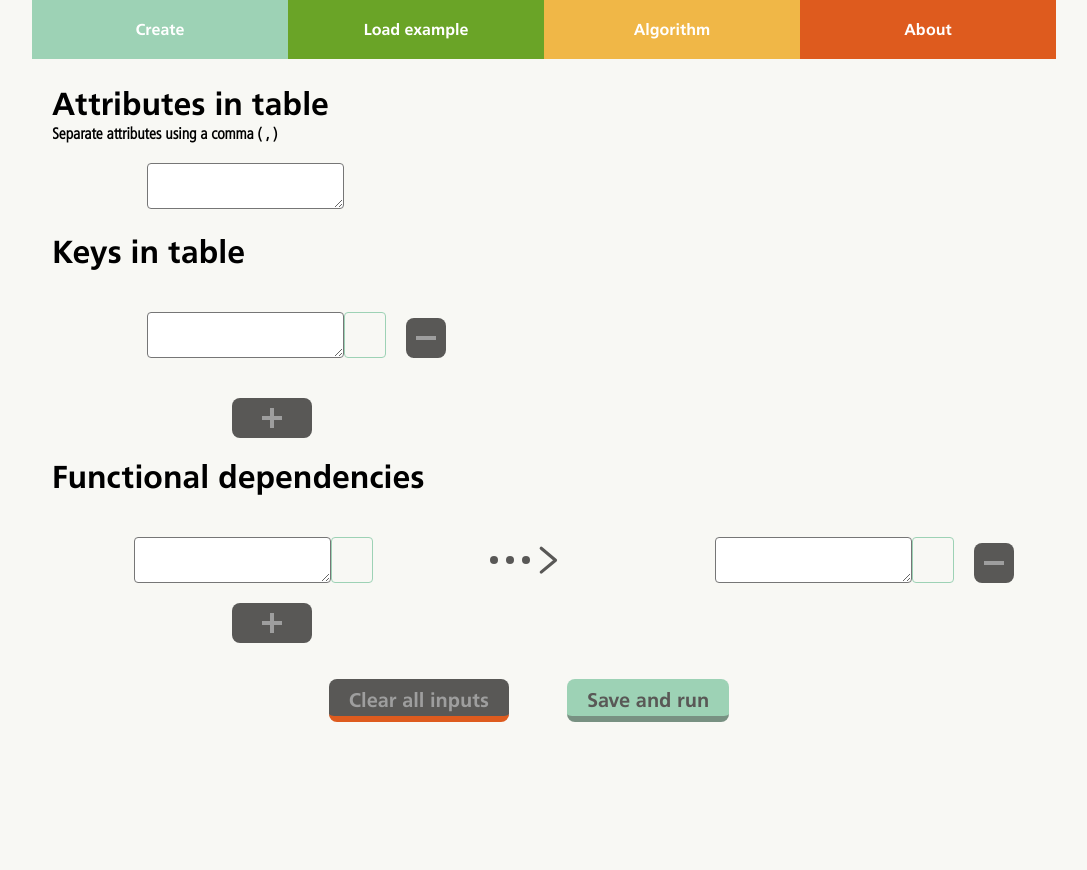
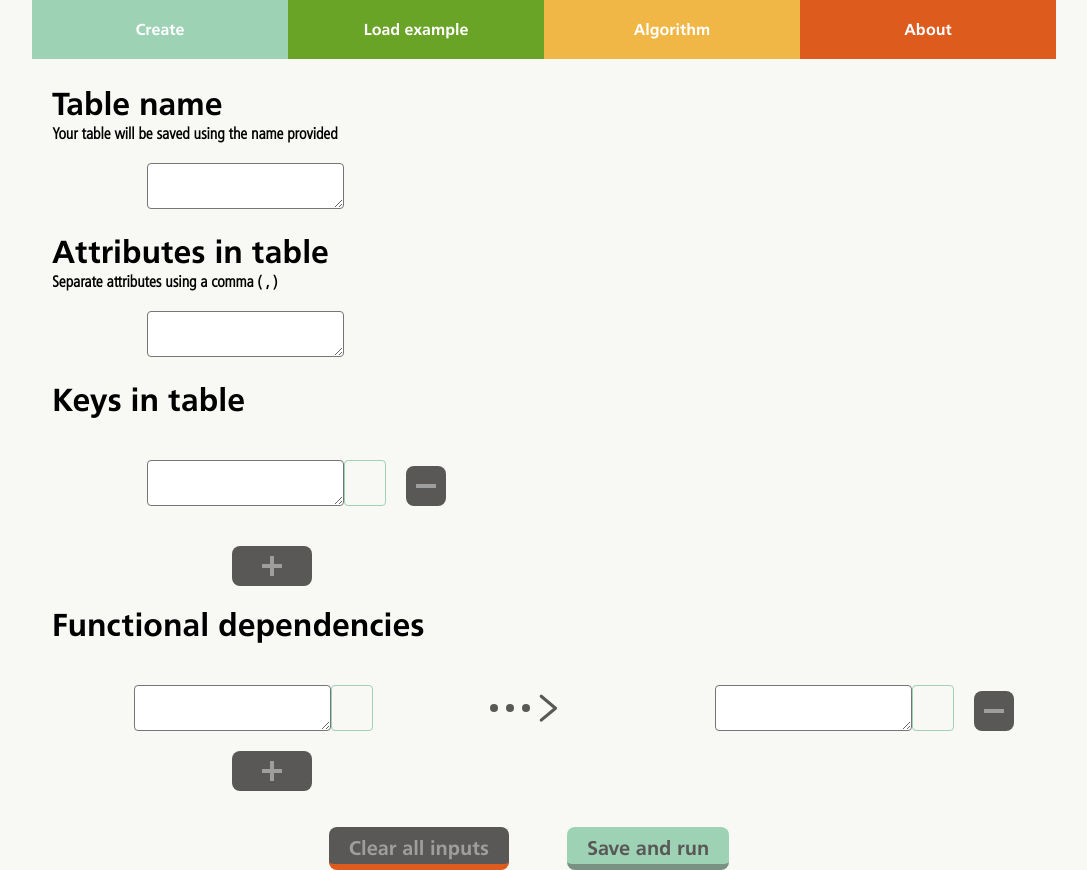
Before and after one commit to m-luketin/DB-Table-Normalisation-Tool, a React (Create React App) app in the folder Frontend/: page /create in a window 1280 px wide. Shown: the whole page, without its empty margins (96-1183 px from the left). Before the commit the page ends 800 px from the top, so only its background shows below. Built offline with nearby package versions, Linux system fonts and the light colour scheme; the HTML template or start-up script is replaced by a standard one.

Commit message:
Added table names

```diff
--- a/Frontend/src/App.css
+++ b/Frontend/src/App.css
@@ -79,7 +79,7 @@ a:hover{
   margin-top: 40px;
 }
 
-.Description {
+.InputFieldDescription {
   font-family: "frutiger_light_condensedLtcn";
   font-weight: bolder;
   margin-left: 20px;
@@ -119,11 +119,11 @@ a:hover{
   background-color: #de5b1e; /*red*/
 }
 
-.AttributesContent .AttributeInput {
+.InputFieldContent .FieldInput {
   margin-top: 20px;
 }
 
-.AttributeInput {
+.FieldInput {
   border-radius: 4px;
   margin-left: 115px;
 }
@@ -231,7 +231,7 @@ a:hover{
   justify-content: flex-end;
 }
 
-.FunctionalDependency .AttributeSelector:nth-of-type(1) .AttributeInput {
+.FunctionalDependency .AttributeSelector:nth-of-type(1) .FieldInput {
   margin-left: 0;
 }
 
--- a/Frontend/src/components/form/AttributeSelector.js
+++ b/Frontend/src/components/form/AttributeSelector.js
@@ -51,7 +51,7 @@ class AttributeSelector extends Component {
           <textarea
             data-tip
             data-for="SearchBar"
-            className="AttributeInput"
+            className="FieldInput"
             onChange={event => this.handleChange(event)}
             onKeyDown={event => this.handleKeyDown(event)}
             value={this.state.inputValue}
--- a/Frontend/src/components/form/Attributes.js
+++ /dev/null
@@ -1,18 +0,0 @@
-import React from "react";
-
-const Attributes = props => {
-  return (
-    <div className="AttributesContent">
-      <h1>Attributes in table</h1>
-      <div className="Description">Separate attributes using a comma ( , )</div>
-      <textarea
-        spellCheck="false"
-        className="AttributeInput"
-        onChange={props.handleChange}
-        value={props.attributes}
-      />
-    </div>
-  );
-};
-
-export default Attributes;
--- a/Frontend/src/components/form/Form.js
+++ b/Frontend/src/components/form/Form.js
@@ -1,5 +1,5 @@
 import React, { Component } from "react";
-import Attributes from "./Attributes";
+import InputField from "./InputField";
 import KeysDisplay from "./KeysDisplay";
 import DependenciesDisplay from "./DependenciesDisplay";
 import Navbar from "./../Navbar";
@@ -16,12 +16,17 @@ class Form extends Component {
   constructor(props) {
     super(props);
     this.state = {
+      tableName: this.props.tableName,
       attributes: this.props.attributes,
       keys: this.props.keys,
       dependenciesFrom: this.props.dependenciesFrom,
       dependenciesTo: this.props.dependenciesTo
     };
   }
+
+  handleNameChange = event => {
+    this.setState({ tableName: event.target.value });
+  };
 
   handleAttributesChange = event => {
     this.setState({ attributes: event.target.value });
@@ -182,9 +187,15 @@ class Form extends Component {
   postForm = () => {
     const formattedFormValues = formatFormValues(this.state);
     const attributes = this.state.attributes;
-    const { keys, dependenciesFrom, dependenciesTo } = formattedFormValues;
+    const {
+      tableName,
+      keys,
+      dependenciesFrom,
+      dependenciesTo
+    } = formattedFormValues;
 
     const formError = getFirstFormattedFormError({
+      tableName,
       attributes,
       keys,
       dependenciesFrom,
@@ -196,23 +207,23 @@ class Form extends Component {
       return;
     }
 
-    // const Dependencies = dependenciesFrom.map((dependencyFrom, index) => {
-    //   return {
-    //     PrimaryId: -1,
-    //     From: dependencyFrom,
-    //     To: dependenciesTo[index].toString()
-    //   };
-    // });
-    // const endpointCorrect = {
-    //   Name: "Test",
-    //   Attributes: splitAttributes(attributes),
-    //   Dependencies: [...Dependencies],
-    //   Keys: keys,
-    //   PrimaryId: -1
-    // };
-    // console.log(endpointCorrect);
-    // Post(endpointCorrect).then(response => console.log(response));
-    // console.log(dependenciesFrom);
+    const Dependencies = dependenciesFrom.map((dependencyFrom, index) => {
+      return {
+        PrimaryId: -1,
+        From: dependencyFrom,
+        To: dependenciesTo[index].toString()
+      };
+    });
+    const endpointCorrect = {
+      Name: "Test",
+      Attributes: splitAttributes(attributes),
+      Dependencies: [...Dependencies],
+      Keys: keys,
+      PrimaryId: -1
+    };
+    console.log(endpointCorrect);
+    Post(endpointCorrect).then(response => console.log(response));
+    console.log(dependenciesFrom);
   };
 
   render() {
@@ -220,8 +231,16 @@ class Form extends Component {
       <>
         <Navbar />
         <div className="Form">
-          <Attributes
-            attributes={this.state.attributes}
+          <InputField
+            heading="Table name"
+            description="Your table will be saved using the name provided"
+            value={this.state.tableName}
+            handleChange={this.handleNameChange}
+          />
+          <InputField
+            heading="Attributes in table"
+            description="Separate attributes using a comma ( , )"
+            value={this.state.attributes}
             handleChange={this.handleAttributesChange}
           />
           <KeysDisplay
--- /dev/null
+++ b/Frontend/src/components/form/InputField.js
@@ -0,0 +1,18 @@
+import React from "react";
+
+const InputField = props => {
+  return (
+    <div className="InputFieldContent">
+      <h1>{props.heading}</h1>
+      <div className="InputFieldDescription">{props.description}</div>
+      <textarea
+        spellCheck="false"
+        className="FieldInput"
+        onChange={props.handleChange}
+        value={props.value}
+      />
+    </div>
+  );
+};
+
+export default InputField;
--- a/Frontend/src/utils.js
+++ b/Frontend/src/utils.js
@@ -43,9 +43,10 @@ export const isNullOrWhitespace = input => {
 };
 
 export const formatFormValues = formState => {
-  const { keys, dependenciesFrom, dependenciesTo } = formState;
+  const { tableName, keys, dependenciesFrom, dependenciesTo } = formState;
 
-  let newKeys = keys.filter(element => element.length !== 0);
+  const newTableName = tableName.trim();
+  const newKeys = keys.filter(element => element.length !== 0);
   const newDependenciesFrom = dependenciesFrom.filter(
     (element, index) =>
       element.length !== 0 || dependenciesTo[index].length !== 0
@@ -55,6 +56,7 @@ export const formatFormValues = formState => {
       element.length !== 0 || dependenciesFrom[index].length !== 0
   );
   return {
+    tableName: newTableName,
     keys: newKeys,
     dependenciesFrom: newDependenciesFrom,
     dependenciesTo: newDependenciesTo
@@ -67,14 +69,18 @@ export const getFirstFormattedFormError = formStateValues => {
   //   2 - key error
   //   3 - dependency error
   //   4 - non-existant (redundant) attribute
+  //   5 - table name error
   //   0 - test passed successfully
 
   const {
+    tableName,
     attributes,
     keys,
     dependenciesFrom,
     dependenciesTo
   } = formStateValues;
+
+  console.log(tableName)
 
   if (isNullOrWhitespace(attributes)) {
     return 1;
@@ -96,6 +102,9 @@ export const getFirstFormattedFormError = formStateValues => {
   }
   if (isAnyAttributeRedundant(formStateValues)) {
     return 4;
+  }
+  if (isNullOrWhitespace(tableName)) {
+    return 5;
   }
 
   return 0;
@@ -155,6 +164,9 @@ export const formErrorHandler = formErrorCode => {
     case 4:
       errorCode = "You have added an non-existant attribute!";
       break;
+    case 5:
+      errorCode = "Your table must have a name!";
+      break;
     default:
       errorCode = "Invalid error code!";
   }
```
